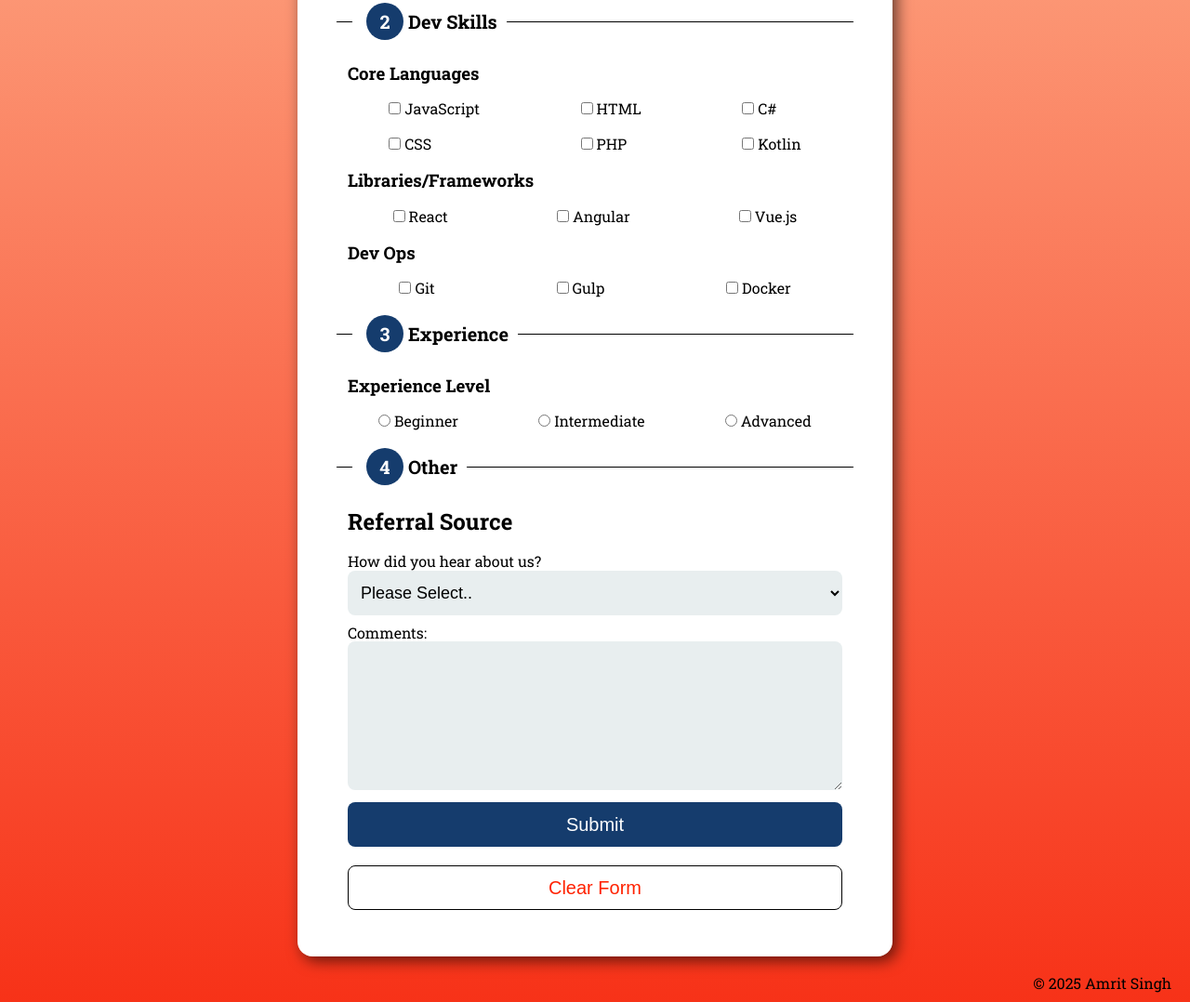
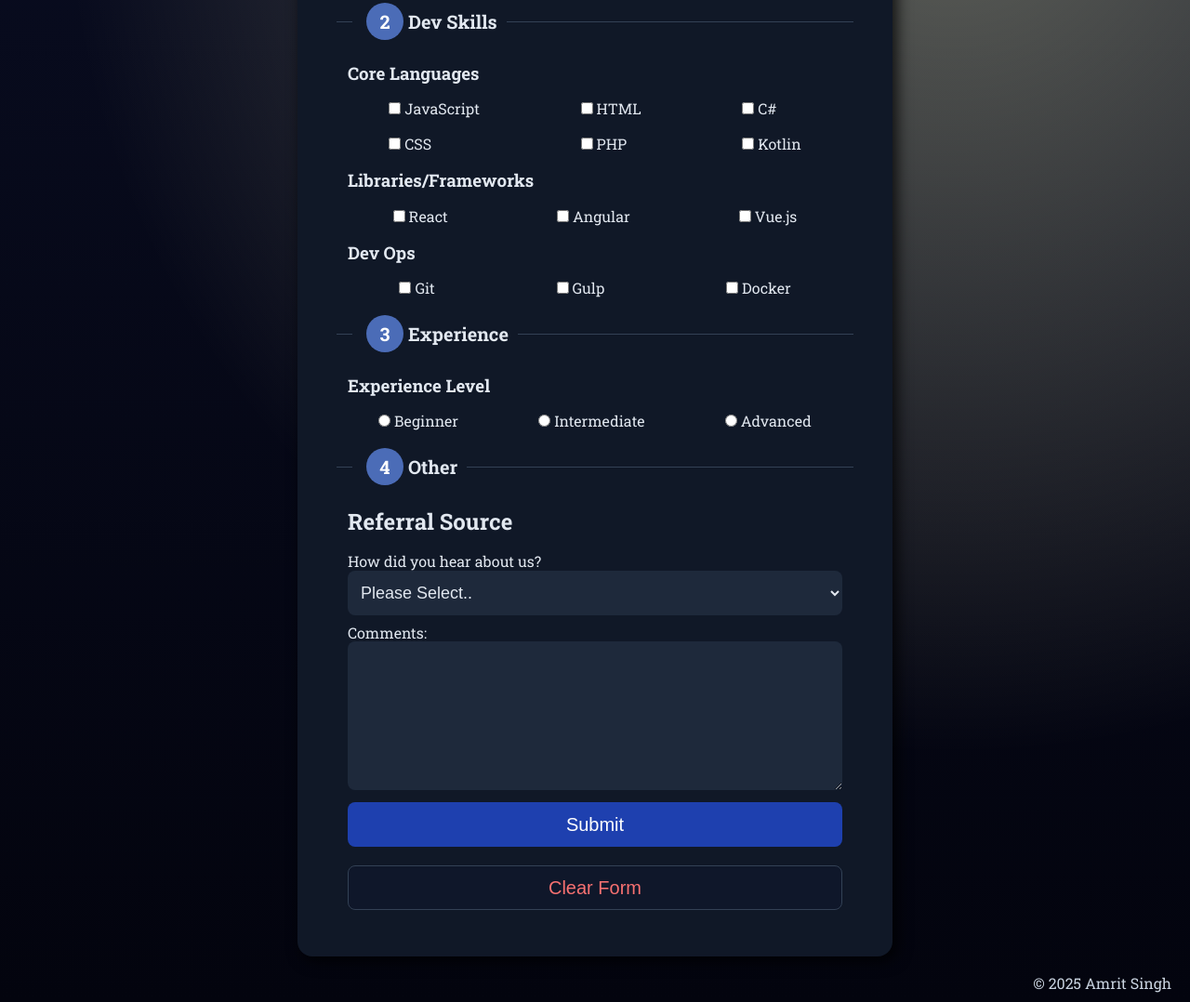
Before and after one commit to amritsagoo91/SSDP-2850-A02, a plain HTML site: page index.html in a window 1280 px wide. Shown: the part 451-1529 px from the top of the page at 93% size. Drawn offline with Linux system fonts and the light colour scheme.

Commit message:
change style.css to night and add nightscene screenshot

```diff
--- a/css/style.css
+++ b/css/style.css
@@ -5,18 +5,23 @@ body {
   align-items: center;
   width: 100%;
   min-height: 100vh;
-  background: linear-gradient(
-    180deg,
-    rgba(254, 191, 154, 1) 0%,
-    rgba(247, 50, 24, 1) 100%
-  );
-  background-size: auto;
+
+  /* NIGHT SCENE: deep sky + subtle glow */
+  background: radial-gradient(
+      circle at 80% 20%,
+      rgba(255, 255, 200, 0.35) 0%,
+      rgba(0, 0, 0, 0) 60%
+    ),
+    linear-gradient(180deg, rgba(10, 14, 36, 1) 0%, rgba(3, 4, 14, 1) 100%);
+
+  background-size: cover;
   background-repeat: no-repeat;
   font-family: "Roboto Slab", serif;
   margin: 0;
 }
+
 h1 {
-  color: #153c6d;
+  color: #cde4ff;
   font-size: 2rem;
   display: inline-block;
   position: relative;
@@ -31,20 +36,22 @@ h1::after {
   bottom: -8px;
   width: 90%;
   height: 2px;
-  background-color: #153c6d;
+  background-color: #cde4ff;
   box-shadow: 1px 1px 3px #000;
 }
 
 .form-container {
-  background-color: #ffff;
+  background-color: #101827;
   width: 100%;
   height: auto;
   max-width: 600px;
   padding: 30px 20px;
   margin: 30px;
   border-radius: 1rem;
-  box-shadow: 0.3em 0.3em 1em rgb(0 0 0 / 60%);
+  box-shadow: 0.3em 0.3em 1em rgba(0, 0, 0, 0.8);
+  color: #e2e8f0;
 }
+
 form {
   padding: 0 20px;
   max-width: 100%;
@@ -54,19 +61,20 @@ form {
   width: 40px;
   height: 40px;
   display: flex;
-  color: #ffff;
+  color: #fff;
   border-radius: 50%;
   align-items: center;
   justify-content: center;
-  background-color: #153c6d;
+  background-color: #4b6cb7;
   margin: 0 5px;
 }
 
 fieldset {
   border: none;
-  border-top: 1px solid #000;
+  border-top: 1px solid #334155;
   margin-bottom: 10px;
 }
+
 legend {
   display: flex;
   align-items: center;
@@ -84,23 +92,27 @@ select,
   width: 100%;
   height: 3rem;
   font-size: large;
-  background-color: rgb(232, 238, 239);
+  background-color: #1e293b;
+  color: #e2e8f0;
   border: none;
   padding-left: 10px;
   border-radius: 0.5rem;
   margin-bottom: 10px;
 }
+
 p {
   line-height: 0;
   margin-top: 0;
   font-style: italic;
+  color: #94a3b8;
 }
 
 textarea {
   width: 100%;
   min-height: 10rem;
   font-size: large;
-  background-color: rgb(232, 238, 239);
+  background-color: #1e293b;
+  color: #e2e8f0;
   border: none;
   padding: 10px;
   border-radius: 0.5rem;
@@ -113,6 +125,7 @@ textarea {
   display: flex;
   justify-content: space-around;
   gap: 20px;
+  color: #e2e8f0;
 }
 
 .container {
@@ -135,23 +148,24 @@ button {
   box-sizing: border-box;
   padding: 0;
   margin: 0;
-}
-button {
   border: none;
   border-radius: 0.5rem;
   cursor: pointer;
 }
+
 .buttons .submit {
-  background-color: rgb(21, 60, 109);
+  background-color: #1e40af; /* deep blue */
   color: #fff;
   font-size: 1.25rem;
 }
+
 .buttons .reset {
-  background-color: #ffff;
-  color: rgb(255, 34, 0);
+  background-color: #0f172a;
+  color: #f87171;
   font-size: 1.25rem;
-  border: 1px solid #000;
+  border: 1px solid #334155;
 }
+
 .site-footer {
   position: relative;
   text-align: right;
@@ -159,4 +173,5 @@ button {
   bottom: 10px;
   right: 20px;
   font-size: 16px;
+  color: #cbd5e1;
 }
```
Also changed, not shown: screenshots/nightscene.png (added).
